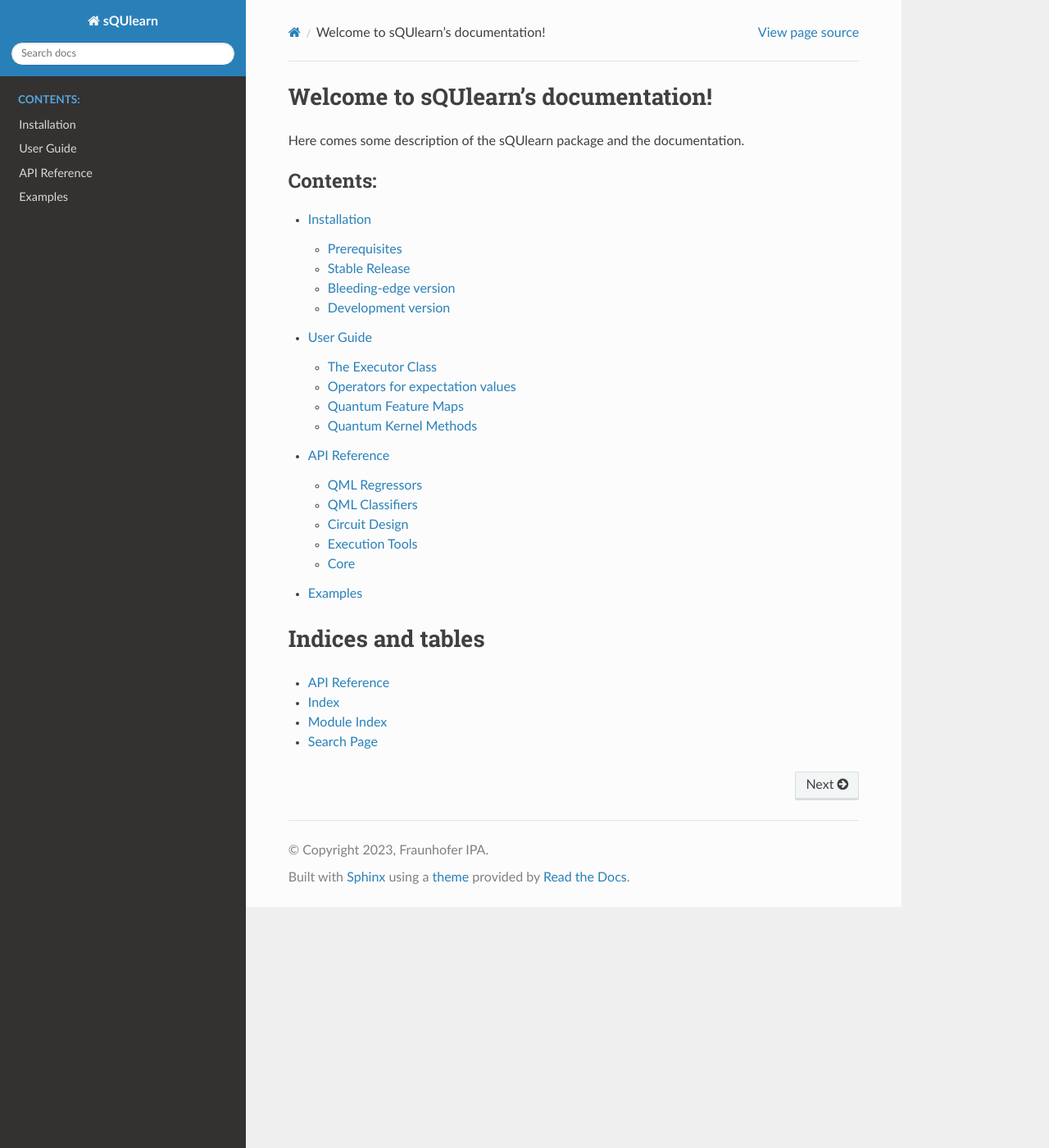
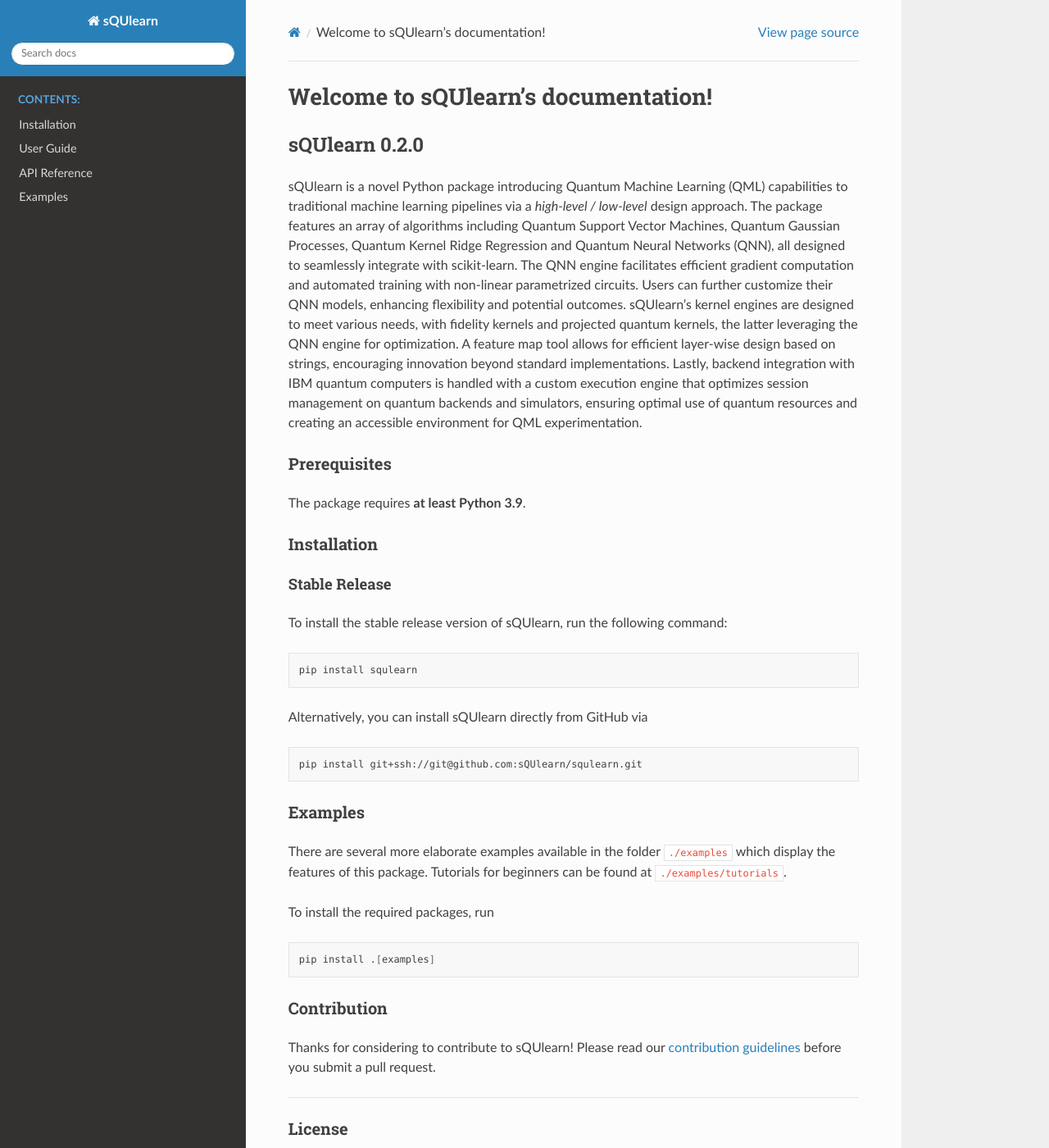
Before and after one commit to sQUlearn/squlearn, a Sphinx documentation site: the page built from docs/index.rst, in a window 1280 px wide and 1400 px high. Shown: the whole window at 82% size. Built offline with Sphinx 7.4.7 and the Read the Docs theme 2.0.0, drawn with Linux system fonts in a browser that asks for light colours; some of the changed lines change nothing that is shown; some of the changed text lies outside the part shown.

Commit message:
add readme to index (#104)
* add readme to index

* remove Note from README

* update intro text

````diff
--- a/README.md
+++ b/README.md
@@ -1,11 +1,9 @@
 # sQUlearn 0.2.0
 
-**_Note:_** This is an early access version! Not everything that is described is already working 100%.
-
-sQUlearn is a novel Python package introducing quantum machine learning (QML) capabilities to
-traditional machine learning pipelines via a 'high-level / low-level' design approach. The software
-features an array of algorithms including Quantum Support Vector Machines, Regression,
-Gaussian Processes, Kernel Ridge Regression, and a Quantum Neural Network (QNN), all designed to
+sQUlearn is a novel Python package introducing Quantum Machine Learning (QML) capabilities to
+traditional machine learning pipelines via a *high-level / low-level* design approach. The package
+features an array of algorithms including Quantum Support Vector Machines, Quantum Gaussian Processes,
+Quantum Kernel Ridge Regression and Quantum Neural Networks (QNN), all designed to
 seamlessly integrate with scikit-learn. The QNN engine facilitates efficient gradient computation and
 automated training with non-linear parametrized circuits. Users can further customize their QNN
 models, enhancing flexibility and potential outcomes. sQUlearn's kernel engines are designed to
@@ -43,7 +41,7 @@
 ```
 
 ## Contribution
-Thanks for considering to contribute to sQUlearn! Please read our [contribution guidelines](./.github/CONTRIBUTING.md) before you submit a pull request.
+Thanks for considering to contribute to sQUlearn! Please read our [contribution guidelines](https://github.com/sQUlearn/squlearn/blob/main/.github/CONTRIBUTING.md) before you submit a pull request.
 
 ---
 
@@ -54,6 +52,6 @@
 ## Imprint
 This project is maintained by the quantum computing group at the Fraunhofer Institute for Manufacturing Engineering and Automation IPA. It started as a collection of implementations of quantum machine learning methods.
 
-http://www.ipa.fraunhofer.de/quantum
+[http://www.ipa.fraunhofer.de/quantum](http://www.ipa.fraunhofer.de/quantum)
 
 ---
--- a/docs/conf.py
+++ b/docs/conf.py
@@ -12,7 +12,7 @@
 #
 # import os
 # import sys
-# sys.path.insert(0, os.path.abspath('.'))
+# sys.path.insert(0, os.path.abspath("."))
 
 
 # -- Project information -----------------------------------------------------
@@ -28,7 +28,7 @@
 # -- General configuration ---------------------------------------------------
 
 # Add any Sphinx extension module names here, as strings. They can be
-# extensions coming with Sphinx (named 'sphinx.ext.*') or your custom
+# extensions coming with Sphinx (named "sphinx.ext.*") or your custom
 # ones.
 
 extensions = [
@@ -37,7 +37,13 @@
     "sphinx.ext.napoleon",
     "sphinxcontrib.spelling",
     "matplotlib.sphinxext.plot_directive",
+    "myst_parser",
 ]
+
+source_suffix = {
+    ".rst": "restructuredtext",
+    ".md": "markdown",
+}
 
 autodoc_default_options = {
     "members": True,
@@ -60,7 +66,7 @@
 # List of patterns, relative to source directory, that match files and
 # directories to ignore when looking for source files.
 # This pattern also affects html_static_path and html_extra_path.
-exclude_patterns = ["_build", "Thumbs.db", ".DS_Store"]
+exclude_patterns = ["_build", "Thumbs.db", ".DS_Store", "README.md"]
 
 # generate autosummary even if no references
 autosummary_generate = True
--- a/docs/index.rst
+++ b/docs/index.rst
@@ -6,7 +6,8 @@
 Welcome to sQUlearn's documentation!
 ====================================
 
-Here comes some description of the sQUlearn package and the documentation.
+.. include:: ../README.md
+   :parser: myst_parser.sphinx_
 
 .. toctree::
    :maxdepth: 2
@@ -16,10 +17,3 @@
    user_guide/user_guide_index
    modules/classes
    examples/examples_index
-
-Indices and tables
-==================
-* :ref:`api_reference`
-* :ref:`genindex`
-* :ref:`modindex`
-* :ref:`search`
--- a/docs/requirements.txt
+++ b/docs/requirements.txt
@@ -1,4 +1,5 @@
 matplotlib
+myst-parser
 pylatexenc
 sphinx
 sphinxcontrib-spelling
````
